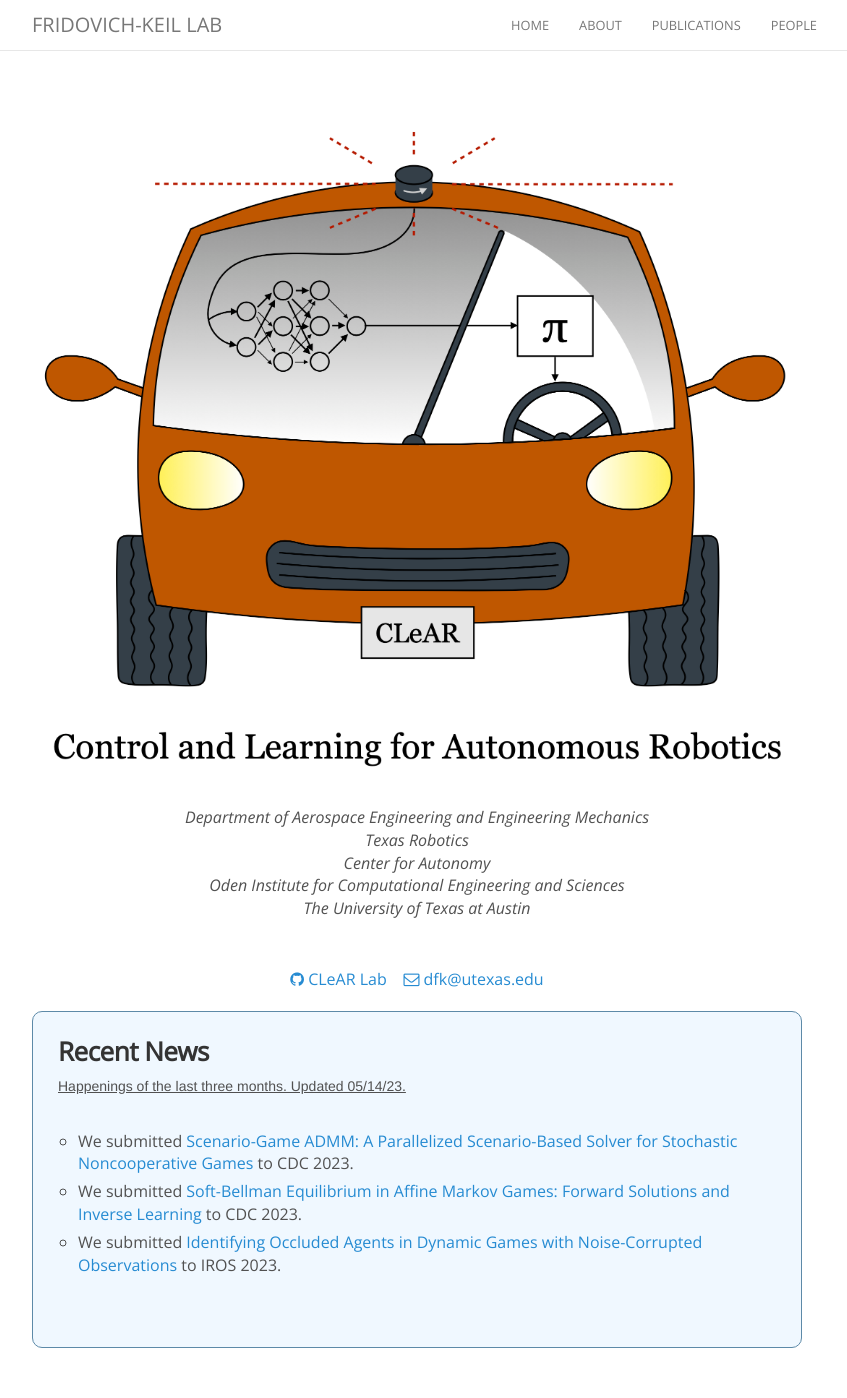
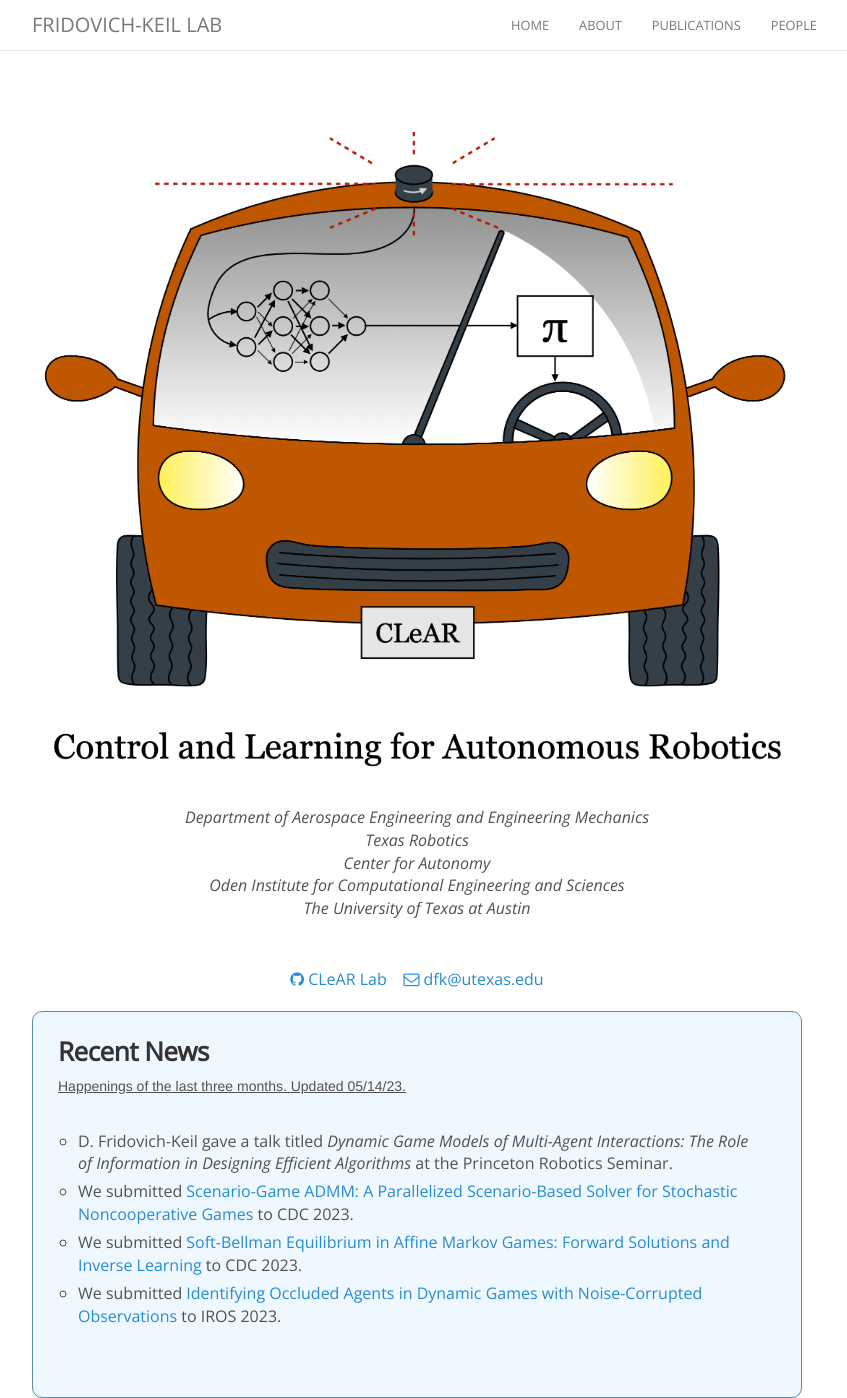
Before and after one commit to KordingLab/KordingLab.github.io, a Jekyll site: the page built from index.html, in a window 1280 px wide and 1398 px high. Shown: the whole window, without its empty margins (223-1070 px from the left). Built offline with Jekyll 4.4.1, drawn with Linux system fonts in a browser that asks for light colours; nearby versions of some CDN libraries; comment, search, counter and statistics services are not loaded.

Commit message:
talk at princeton

```diff
--- a/_data/news.yml
+++ b/_data/news.yml
@@ -1,3 +1,7 @@
+- date: 2023-05-12
+  details: >-
+    D. Fridovich-Keil gave a talk titled <i>Dynamic Game Models of Multi-Agent Interactions: The Role of Information in Designing Efficient Algorithms</i> at the Princeton Robotics Seminar.
+
 - date: 2023-03-31
   details: >-
     We submitted <a href="https://arxiv.org/pdf/2304.01945.pdf">Scenario-Game ADMM: A Parallelized Scenario-Based Solver for Stochastic Noncooperative Games</a> to CDC 2023.
```
Also changed, not shown: 1 other file.
